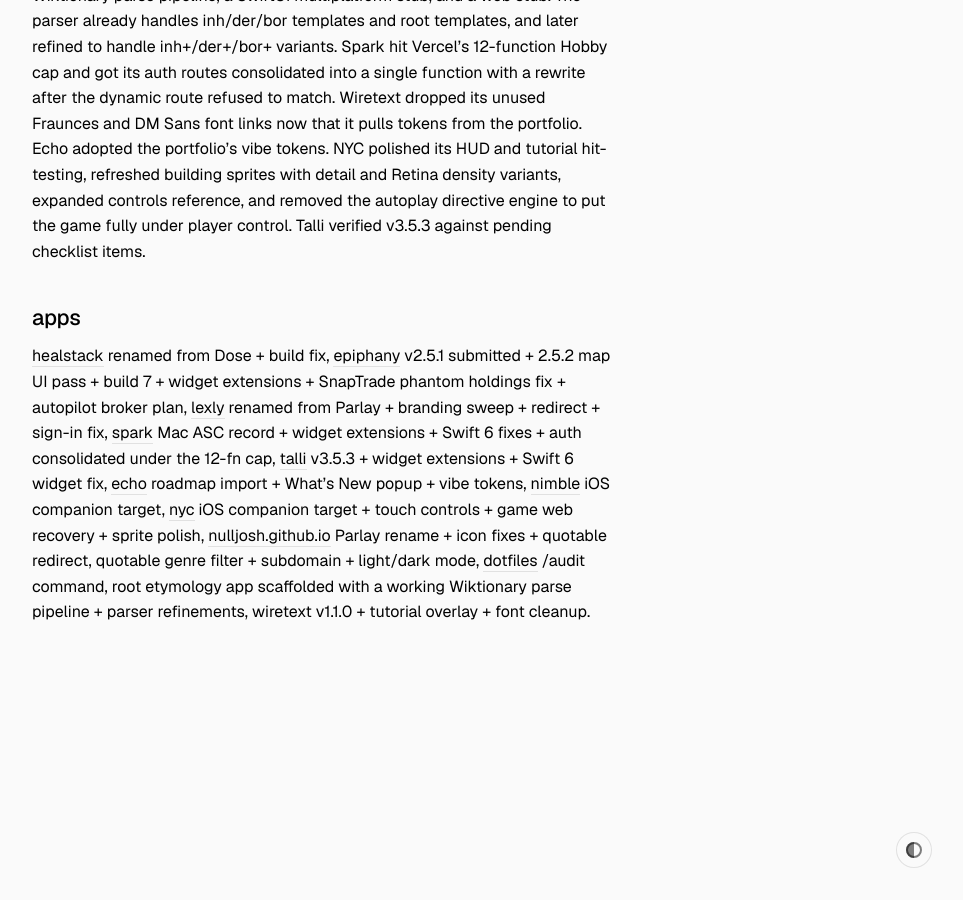
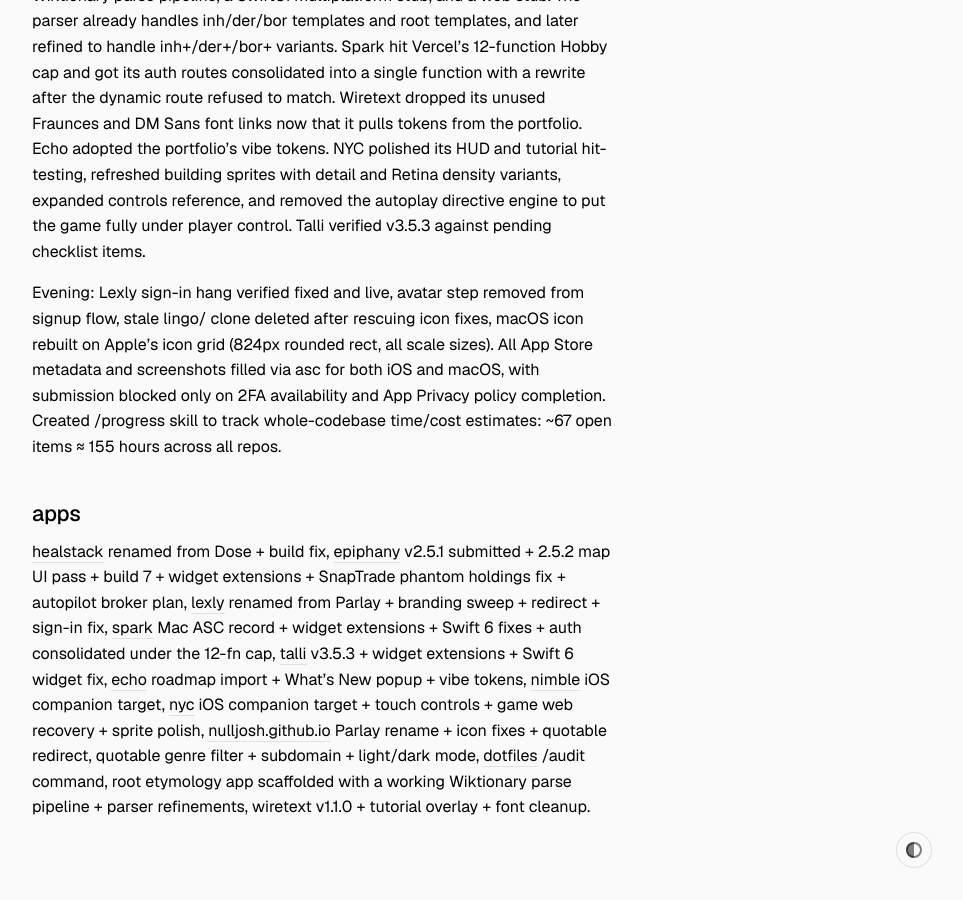
Before and after one commit to nulljosh/inkpress, a Jekyll site: the page built from _posts/2026-07-03-week.md, in a window 1280 px wide and 900 px high, scrolled down 2200 px. Shown: the whole window, without its empty margins (316-1279 px from the left). Built offline with Jekyll 4.4.1, drawn with Linux system fonts in a browser that asks for light colours; before the commit the page ends 2905 px from its top, so only the background shows below that.

Commit message:
journal: thursday evening — progress skill creation, lexly app store metadata+screenshots, sign-in verified
Co-Authored-By: Claude Fable 5 <noreply@anthropic.com>

```diff
--- a/_posts/2026-07-03-week.md
+++ b/_posts/2026-07-03-week.md
@@ -27,6 +27,8 @@ Early-morning Lexly cleanup: branding fixes across the repo, a lingo-to-lexly re
 
 Later, a new project called root got scaffolded: an etymology app with a Wiktionary parse pipeline, a SwiftUI multiplatform stub, and a web stub. The parser already handles inh/der/bor templates and root templates, and later refined to handle inh+/der+/bor+ variants. Spark hit Vercel's 12-function Hobby cap and got its auth routes consolidated into a single function with a rewrite after the dynamic route refused to match. Wiretext dropped its unused Fraunces and DM Sans font links now that it pulls tokens from the portfolio. Echo adopted the portfolio's vibe tokens. NYC polished its HUD and tutorial hit-testing, refreshed building sprites with detail and Retina density variants, expanded controls reference, and removed the autoplay directive engine to put the game fully under player control. Talli verified v3.5.3 against pending checklist items.
 
+Evening: Lexly sign-in hang verified fixed and live, avatar step removed from signup flow, stale lingo/ clone deleted after rescuing icon fixes, macOS icon rebuilt on Apple's icon grid (824px rounded rect, all scale sizes). All App Store metadata and screenshots filled via asc for both iOS and macOS, with submission blocked only on 2FA availability and App Privacy policy completion. Created /progress skill to track whole-codebase time/cost estimates: ~67 open items ≈ 155 hours across all repos.
+
 ## apps
 
 [healstack](https://github.com/nulljosh/dose) renamed from Dose + build fix, [epiphany](https://github.com/nulljosh/epiphany) v2.5.1 submitted + 2.5.2 map UI pass + build 7 + widget extensions + SnapTrade phantom holdings fix + autopilot broker plan, [lexly](https://github.com/nulljosh/lexly) renamed from Parlay + branding sweep + redirect + sign-in fix, [spark](https://github.com/nulljosh/spark) Mac ASC record + widget extensions + Swift 6 fixes + auth consolidated under the 12-fn cap, [talli](https://github.com/nulljosh/talli) v3.5.3 + widget extensions + Swift 6 widget fix, [echo](https://github.com/nulljosh/echo) roadmap import + What's New popup + vibe tokens, [nimble](https://github.com/nulljosh/nimble) iOS companion target, [nyc](https://github.com/nulljosh/nyc) iOS companion target + touch controls + game web recovery + sprite polish, [nulljosh.github.io](https://github.com/nulljosh/nulljosh.github.io) Parlay rename + icon fixes + quotable redirect, quotable genre filter + subdomain + light/dark mode, [dotfiles](https://github.com/nulljosh/dotfiles) /audit command, root etymology app scaffolded with a working Wiktionary parse pipeline + parser refinements, wiretext v1.1.0 + tutorial overlay + font cleanup.
```
